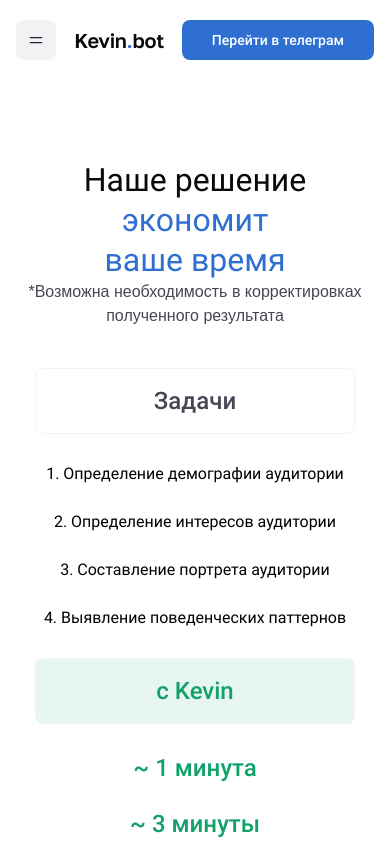
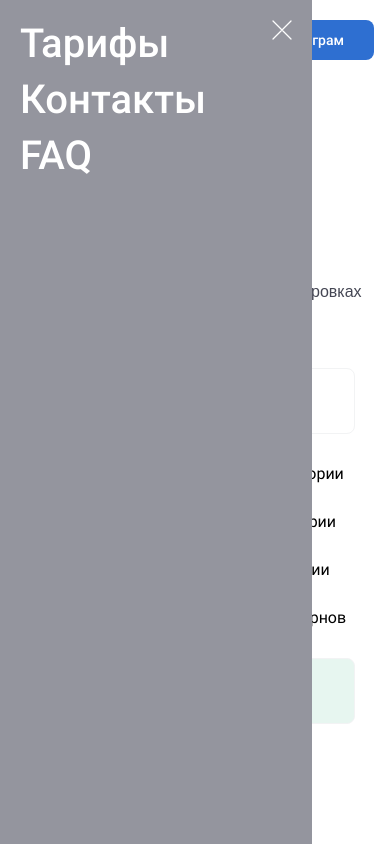
Before and after one commit to n1ckwhite/Kevin, a Next.js app: page / in a window 390 px wide. Both pictures are taken after a click on the button 36 px from the left and 40 px from the top of the page. Shown: the top 844 px of the page. Built offline with nearby package versions, Linux system fonts and the light colour scheme.

Commit message:
fix(new-faq): Поправил faq

```diff
--- a/src/app/components/Header/Header.tsx
+++ b/src/app/components/Header/Header.tsx
@@ -1,17 +1,30 @@
-import { FC } from 'react'
+'use client'
+
+import { FC, useState } from 'react'
+
+import { MenuModal } from "@/app/components/MenuModal"
+
+import { Button } from "../Button"
+import { Icon } from '../Icon'
+import { Label } from '../Label'
+import { Links } from '../Links'
 
 import s from './Header.module.css'
 
-import { Icon } from '../Icon'
-import { Label } from '../Label'
-import { Links } from '../Links'
-import { Button } from '../Button'
+export const Header: FC = () => {
+  const [modal, setActiveModal] = useState(false)
+  const closeModal = () => {
+    setActiveModal(false)
+  }
+  const activeModal = () => {
+    setActiveModal(true)
+  }
 
-export const Header: FC = () => (
+  return (
     <header className={s.header}>
       <div className={s.header__wrapper}>
         <div className={s.menu}>
-        <button className={s.btn}>
+          <button className={s.btn} onClick={activeModal}>
             <Icon name="menu" />
           </button>
           <Label />
@@ -21,5 +34,7 @@ export const Header: FC = () => (
           <Button text="Перейти в телеграм" />
         </div>
       </div>
+      <MenuModal closeModal={closeModal} modal={modal} />
     </header>
   )
+}
--- /dev/null
+++ b/src/app/components/MenuModal/MenuModal.module.css
@@ -0,0 +1,51 @@
+.modal {
+  position: fixed;
+  top: 0;
+  left: -100%;
+  width: 100vw;
+  height: 100vh;
+  transition: .2s;
+}
+
+.wrapper {
+  position: fixed;
+  top: 0;
+  left: 0;
+  width: 100vw;
+  height: 100vh;
+  background: transparent;
+  z-index: -1;
+}
+
+.modal_active {
+  z-index: 100;
+  left: 0;
+}
+
+.links {
+  width: 80vw;
+  height: 100vh;
+  padding: 20px;
+  box-sizing: border-box;
+  background: var(--gradation-text-icons-basic-quaternary-color);
+  color: var(--white-color);
+  display: flex;
+  flex-direction: column;
+  gap: 8px;
+  font: var(--typography-h1-semi-bold-mobile);
+  position: relative;
+}
+
+.link {
+  transition: .2s;
+}
+
+.link:hover {
+  opacity: .7;
+}
+
+.btn {
+  position: absolute;
+  top: 20px;
+  right: 20px;
+}
--- /dev/null
+++ b/src/app/components/MenuModal/MenuModal.tsx
@@ -0,0 +1,32 @@
+import { FC } from "react"
+import cn from 'classnames'
+
+import { Icon } from "@/app/components/Icon"
+
+import s from './MenuModal.module.css'
+
+interface IMenuModal {
+  closeModal: () => void;
+  modal: boolean;
+}
+
+export const MenuModal: FC<IMenuModal> = ({
+  closeModal,
+  modal,
+}) => (
+  <div className={cn(
+    s.modal,
+    modal && s.modal_active,
+  )}
+  >
+    <div className={s.links}>
+      <span className={s.link}>Тарифы</span>
+      <span className={s.link}>Контакты</span>
+      <span className={s.link}>FAQ</span>
+      <button className={s.btn} onClick={closeModal}>
+        <Icon name="close" />
+      </button>
+    </div>
+    {modal && <button className={s.wrapper} onClick={closeModal} />}
+  </div>
+)
--- /dev/null
+++ b/src/app/components/MenuModal/index.ts
@@ -0,0 +1 @@
+export * from './MenuModal'
--- a/src/app/components/Subtitle/Subtitle.module.css
+++ b/src/app/components/Subtitle/Subtitle.module.css
@@ -2,7 +2,7 @@
   font-size: 16px;
   font-weight: 400;
   line-height: 24px;
-  letter-spacing: 0em;
+  letter-spacing: 0;
   text-align: center;
   color: #454754;
 }
--- a/src/types/icon.type.ts
+++ b/src/types/icon.type.ts
@@ -1 +1 @@
-export type TIconType = "menu" | "chevron_down";
+export type TIconType = 'menu' | 'chevron_down' | 'close'
```
Also changed, not shown: public/icons/close_icon.svg (added). Lines whose indentation alone changed are shown as unchanged.
